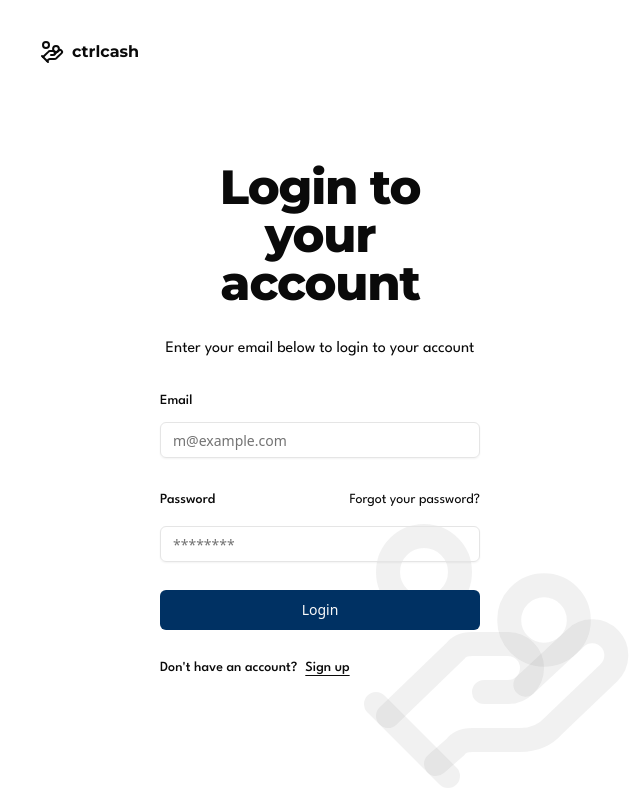
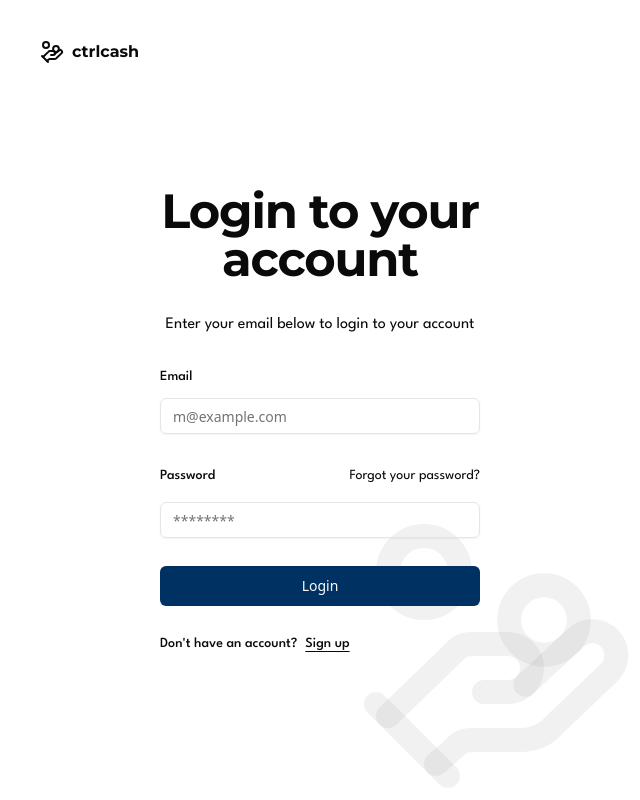
Before and after one commit to jwchavarrro/control-cash, a Next.js app: page /login in a window 1280 px wide. Shown: the whole page, without its empty margins (0-640 px from the left). Built offline with nearby package versions, Linux system fonts and the light colour scheme.

Commit message:
Enhance login form styling and interactivity
- Updated the title in the login form to include additional styling for better visibility.
- Improved the hover effects on the "Forgot your password?" and "Sign up" links for enhanced user experience.

```diff
--- a/components/pages/login/fragments/login-form.tsx
+++ b/components/pages/login/fragments/login-form.tsx
@@ -30,7 +30,7 @@ export function LoginForm({
     <form className={cn('flex flex-col gap-6', className)} {...props}>
       <FieldGroup>
         <header className="flex flex-col items-center gap-1 text-center">
-          <Title level={1}>Login to your account</Title>
+          <Title level={1} className='text-2xl font-bold'>Login to your account</Title>
           <Text>Enter your email below to login to your account</Text>
         </header>
         {/* Email */}
@@ -48,7 +48,7 @@ export function LoginForm({
             </FieldLabel>
             <Link
               href="#"
-              className="ml-auto text-sm underline-offset-4 hover:underline"
+              className="ml-auto text-sm underline-offset-4 hover:underline hover:text-primary hover:underline-primary"
             >
               <Text>Forgot your password?</Text>
             </Link>
@@ -71,7 +71,7 @@ export function LoginForm({
           <FieldLabel asChild>
             <Text>
               Don&apos;t have an account?{' '}
-              <Link href="#" className="underline underline-offset-4">
+              <Link href="#" className="underline underline-offset-4 hover:text-primary hover:underline-primary">
                 Sign up
               </Link>
             </Text>
```
